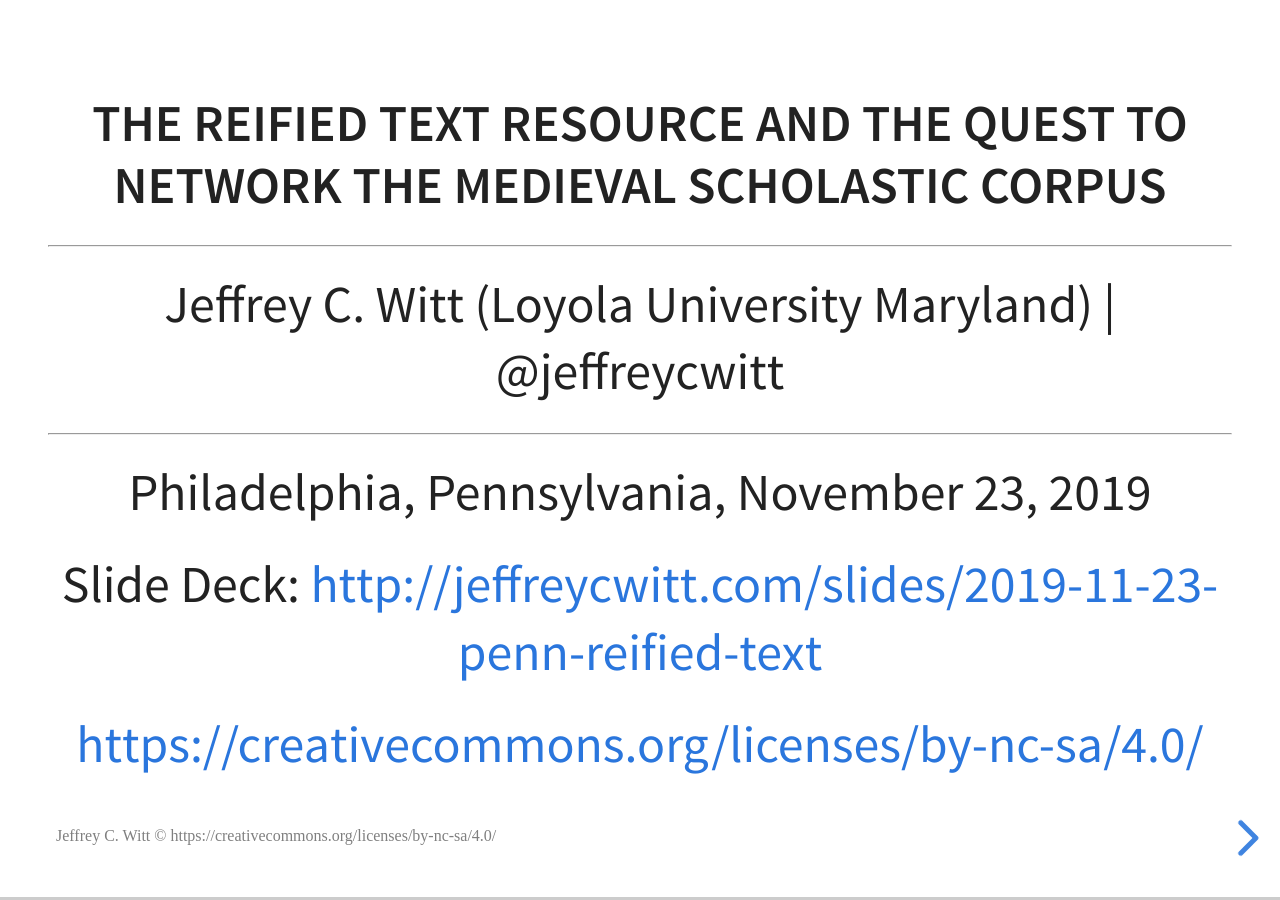
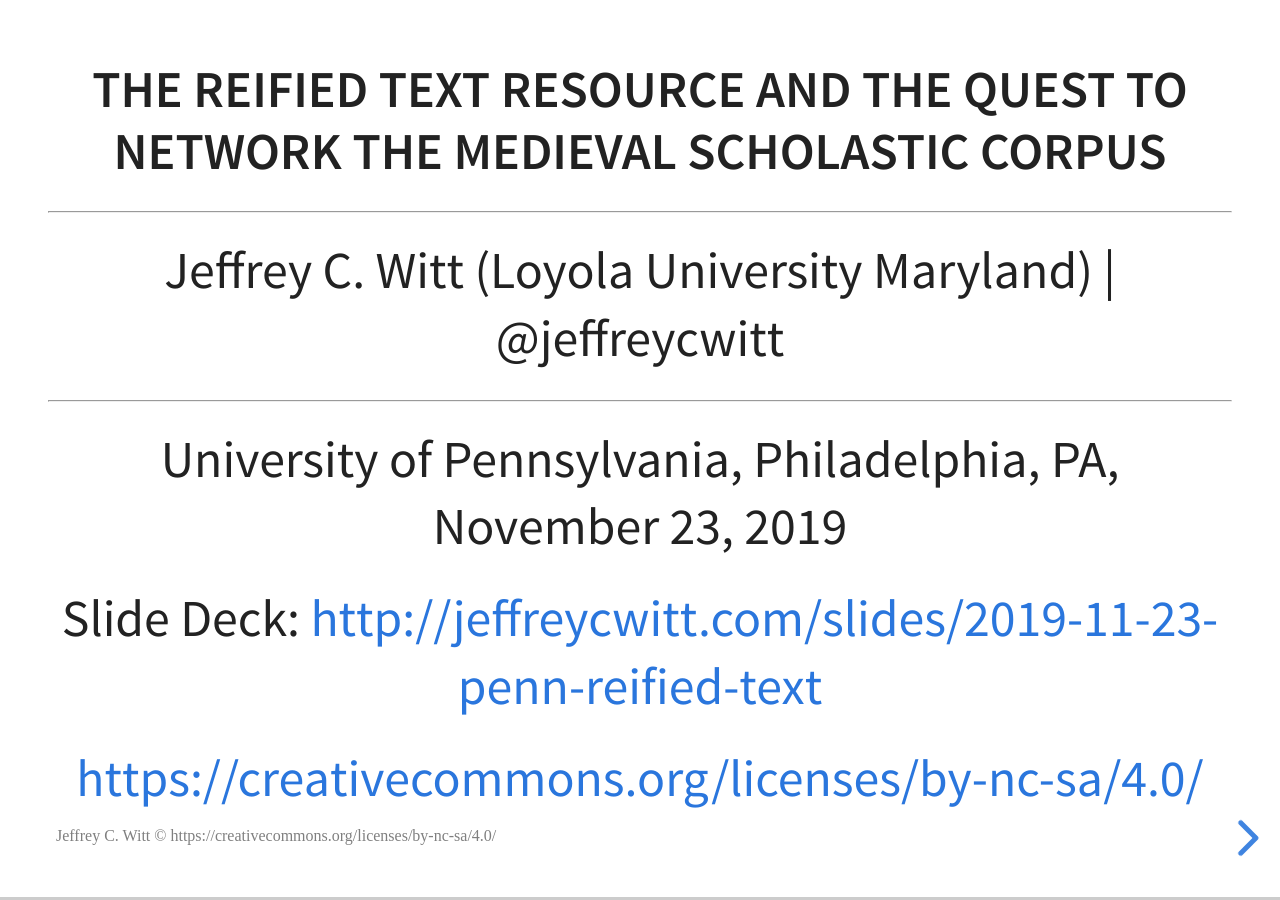
Before and after one commit to jeffreycwitt/jeffreycwitt.github.io, a Jekyll site: the page built from _slides/2019-11-23-penn-reified-text.html, in a window 1280 px wide. Built offline with Jekyll 4.4.1, drawn with Linux system fonts in a browser that asks for light colours; some of the changed lines change nothing that is shown.

Commit message:
minor slide corrections

```diff
--- a/_slides/2019-11-23-penn-reified-text.html
+++ b/_slides/2019-11-23-penn-reified-text.html
@@ -15,7 +15,7 @@
   <hr/>
   <p>Jeffrey C. Witt (Loyola University Maryland) | @jeffreycwitt</p>
   <hr/>
-  <p>Philadelphia, Pennsylvania, November 23, 2019</p>
+  <p>University of Pennsylvania, Philadelphia, PA, November 23, 2019</p>
   <p>Slide Deck: <a href="http://jeffreycwitt.com/slides/2019-11-23-penn-reified-text">http://jeffreycwitt.com/slides/2019-11-23-penn-reified-text</a></p>
   <p><a>https://creativecommons.org/licenses/by-nc-sa/4.0/</a></p>
 </section>
@@ -123,7 +123,6 @@
     ### A. Tracing the Generative History Network
   </section>
   <section style="font-size: 32px">
-  <h3>Text document or transcription file</h3>
   <ul>
     <li>section 1
       <ul>
@@ -146,7 +145,6 @@
       </ul>
     </li>
   </ul>
-  <p>Is this the "Text"?</p>
   </section>
   <section data-background="{{ site.assets_url }}textExpansion/Folie1.png" data-background-size="contain">
   </section>
@@ -168,7 +166,7 @@
 </section>
 <section>
   <section data-markdown>
-    ### Using the Generative Network
+    ### Using the Generative History Network
   </section>
   <section data-background="{{ site.assets_url }}lombardMiradorLoad.gif" data-background-size="contain">
     <!-- Slide with mirador images filled with manuscripts that are hard to compare -->
@@ -199,7 +197,7 @@
     <!-- [image of text comparison] -->
   </section>
   <section data-markdown>
-    ### On-Demand Image Comparison
+    ### On-Demand Image Comparisons
   </section>
   <section data-background="{{ site.assets_url }}leipzig-2019-09-17/ParkerLeipzigImageComparisons.png" data-background-size="contain">
     <!-- [image of text comparison] -->
@@ -267,8 +265,9 @@
   </section>
 
 </section>
-<section>
-  <section data-markdown>
+<section data-markdown>
     ### Questions
 </section>
+<section data-markdown>
+    ### Questions
 </section>
```
